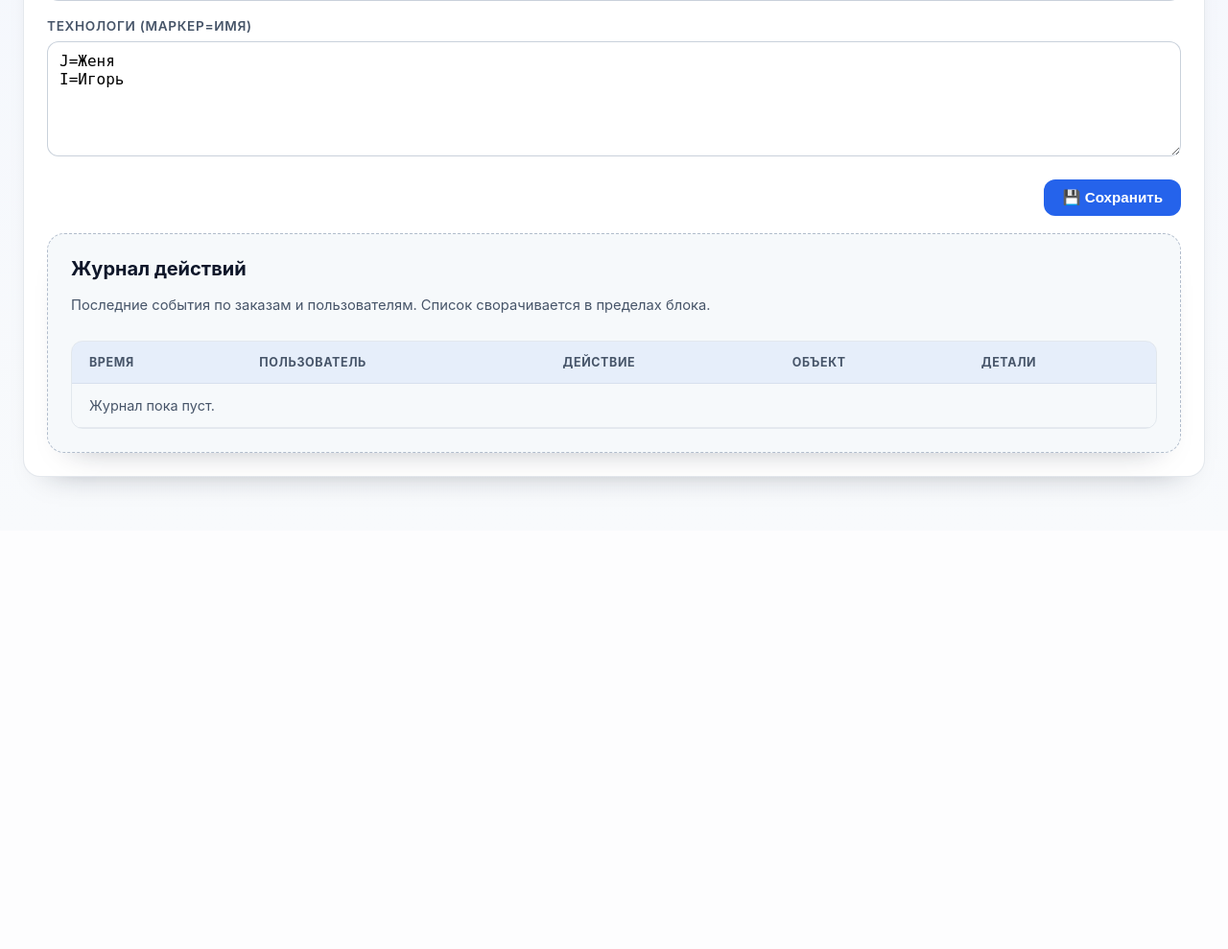
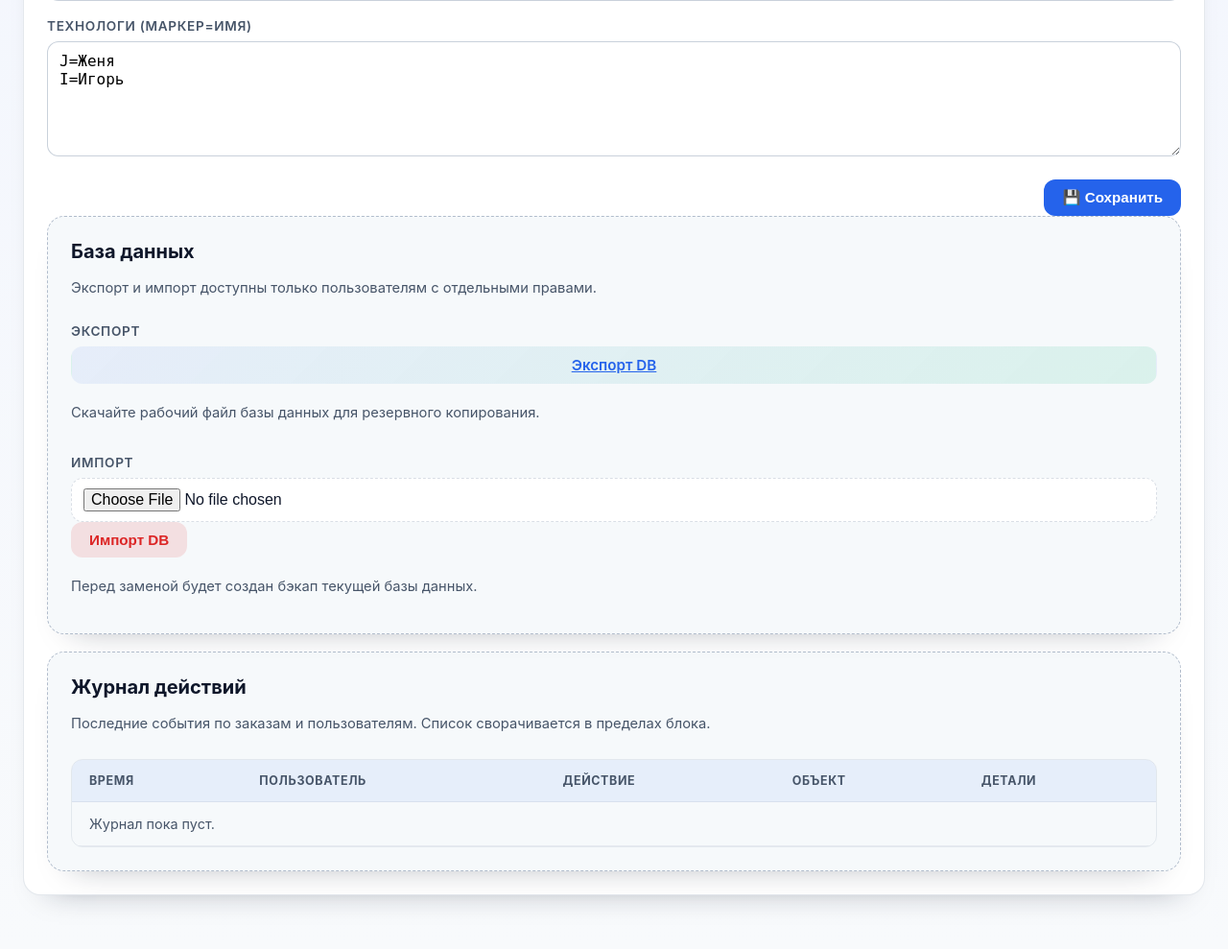
Before and after one commit to evgexa42/Bazis, a Flask app: page /settings in a window 1280 px wide. Shown: the part 1515-2504 px from the top of the page at 96% size. Before the commit the page ends 2029 px from the top, so only its background shows below. Run offline with Flask 3, Linux system fonts and the light colour scheme; the visitor is signed in with stand-in values (Sample User, id 1); parts of the project's set-up code (start-up, migrations or seed data) failed here and were passed over; some libraries are stand-ins or nearby versions.

Commit message:
Style DB settings and import modal

```diff
--- a/app/dal/permissions.py
+++ b/app/dal/permissions.py
@@ -21,6 +21,8 @@ PERMISSION_FIELDS: Iterable[str] = (
     "can_access_search",
     "can_manage_users",
     "can_edit_paths",
+    "can_export_db",
+    "can_import_db",
     "can_toggle_order_options",
     "can_confirm_orders",
     "can_view_priced",
@@ -44,6 +46,8 @@ def _enforce_admin_baseline(role: str, perms: Dict[str, int]) -> Dict[str, int]:
     ensured = dict(perms)
     ensured["can_access_settings"] = 1
     ensured["can_manage_users"] = 1
+    ensured["can_export_db"] = 1
+    ensured["can_import_db"] = 1
     ensured["can_confirm_orders"] = 1
     ensured["can_view_priced"] = 1
     ensured["can_view_priced_panel"] = 1
--- a/app/routes/settings.py
+++ b/app/routes/settings.py
@@ -1,16 +1,20 @@
 
 import logging
+import os
+import shutil
 import time
 from copy import deepcopy
 
 from flask import (
     Blueprint,
+    abort,
     g,
     jsonify,
     redirect,
     render_template,
     request,
     session,
+    send_file,
     url_for,
 )
 
@@ -24,7 +28,7 @@ from app.config import (
     apply_config,
     save_config,
 )
-from app.dal.db import DEFAULT_ROLE_PERMISSIONS
+from app.dal.db import DEFAULT_ROLE_PERMISSIONS, DB_PATH, engine, init_db
 from app.dal.permissions import (
     PERMISSION_FIELDS,
     create_role,
@@ -448,11 +452,79 @@ def update_role_permissions():
     updates.setdefault("admin", {})
     updates["admin"]["can_access_settings"] = 1
     updates["admin"]["can_manage_users"] = 1
+    updates["admin"]["can_export_db"] = 1
+    updates["admin"]["can_import_db"] = 1
 
     save_role_permissions(updates)
     logger.info("[settings] Права ролей обновлены пользователем %s", session.get("user"))
     session["settings_status"] = "Права ролей обновлены."
 
+    return redirect(url_for("settings.settings_page"))
+
+
+@settings_bp.route("/settings/db/export", methods=["GET"])
+@login_required
+@permissions_required("can_export_db")
+def export_db():
+    if not os.path.exists(DB_PATH):
+        abort(404)
+    timestamp = time.strftime("%Y%m%d-%H%M%S")
+    download_name = f"database-{timestamp}.db"
+    return send_file(DB_PATH, as_attachment=True, download_name=download_name)
+
+
+@settings_bp.route("/settings/db/import", methods=["POST"])
+@login_required
+@permissions_required("can_import_db")
+def import_db():
+    uploaded = request.files.get("db_file")
+    if not uploaded or not uploaded.filename:
+        session["settings_errors"] = ["Выберите файл базы данных для импорта."]
+        return redirect(url_for("settings.settings_page"))
+
+    base_dir = os.path.dirname(DB_PATH)
+    timestamp = time.strftime("%Y%m%d-%H%M%S")
+    temp_path = os.path.join(base_dir, f".import-{timestamp}.db")
+    backup_path = os.path.join(base_dir, f"database.backup-{timestamp}.db")
+    backup_created = False
+
+    try:
+        uploaded.save(temp_path)
+        if os.path.getsize(temp_path) <= 0:
+            raise ValueError("Файл базы данных пуст.")
+
+        if os.path.exists(DB_PATH):
+            shutil.copy2(DB_PATH, backup_path)
+            backup_created = True
+
+        engine.dispose()
+        os.replace(temp_path, DB_PATH)
+        init_db()
+    except Exception as exc:
+        logger.error("[settings] Ошибка импорта базы данных: %s", exc)
+        if os.path.exists(temp_path):
+            try:
+                os.remove(temp_path)
+            except OSError:
+                logger.warning("[settings] Не удалось удалить временный файл импорта.")
+        if backup_created:
+            try:
+                shutil.copy2(backup_path, DB_PATH)
+                init_db()
+            except Exception as restore_exc:
+                logger.error("[settings] Ошибка восстановления базы из бэкапа: %s", restore_exc)
+        session["settings_errors"] = [f"Не удалось импортировать базу данных: {exc}"]
+        return redirect(url_for("settings.settings_page"))
+
+    backup_label = os.path.basename(backup_path) if backup_created else "не создавался"
+    session["settings_status"] = f"База данных импортирована. Бэкап: {backup_label}."
+    log_order_event(
+        "db_import",
+        order_name="database",
+        old_value=backup_label,
+        new_value=os.path.basename(DB_PATH),
+        user=session.get("user"),
+    )
     return redirect(url_for("settings.settings_page"))
 
 
--- a/app/static/script.js
+++ b/app/static/script.js
@@ -860,6 +860,8 @@ const SettingsPage = (() => {
     if (activeTab) {
       activateTab(activeTab, tabs, panels, false);
     }
+
+    initDbImport();
   }
 
   function activateTab(tab, tabs, panels, manageMetrics = true) {
@@ -882,6 +884,59 @@ const SettingsPage = (() => {
     if (metricsTimer) return;
     metricsTimer = setInterval(loadMetrics, 5000);
     loadMetrics();
+  }
+
+  function initDbImport() {
+    const form = document.querySelector('[data-db-import-form]');
+    const modal = document.querySelector('[data-db-import-modal]');
+    if (!form || !modal) return;
+
+    const fileInput = form.querySelector('input[type="file"]');
+    const confirmCheck = modal.querySelector('[data-db-import-confirm-check]');
+    const confirmBtn = modal.querySelector('[data-db-import-confirm]');
+    const cancelBtn = modal.querySelector('[data-db-import-cancel]');
+
+    function setConfirmState() {
+      if (!confirmBtn) return;
+      const allowed = !!confirmCheck?.checked;
+      confirmBtn.disabled = !allowed;
+    }
+
+    function openModal() {
+      if (confirmCheck) confirmCheck.checked = false;
+      setConfirmState();
+      modal.classList.add('is-visible');
+    }
+
+    function closeModal() {
+      modal.classList.remove('is-visible');
+    }
+
+    form.addEventListener('submit', event => {
+      if (!fileInput?.files?.length) {
+        alert('Выберите файл базы данных для импорта.');
+        event.preventDefault();
+        return;
+      }
+      event.preventDefault();
+      openModal();
+    });
+
+    confirmCheck?.addEventListener('change', setConfirmState);
+
+    confirmBtn?.addEventListener('click', () => {
+      if (confirmBtn.disabled) return;
+      closeModal();
+      form.submit();
+    });
+
+    cancelBtn?.addEventListener('click', closeModal);
+
+    modal.addEventListener('click', event => {
+      if (event.target === modal) {
+        closeModal();
+      }
+    });
   }
 
   function stopMetricsPolling() {
--- a/app/static/style.css
+++ b/app/static/style.css
@@ -2147,6 +2147,46 @@ code {
   justify-content: flex-end;
 }
 
+.db-settings-card .settings-field {
+  display: grid;
+  gap: 8px;
+}
+
+.db-settings-card .settings-actions {
+  justify-content: flex-start;
+}
+
+.db-settings-card input[type="file"].input {
+  border: 1px dashed var(--border);
+  background: var(--surface);
+  padding: 10px 12px;
+}
+
+.db-settings-card .btn {
+  align-self: flex-start;
+}
+
+.db-import-overlay .confirm-modal {
+  max-width: 520px;
+}
+
+.db-import-overlay .confirm-message {
+  color: var(--text-muted);
+  font-size: 0.95rem;
+}
+
+.db-import-overlay .checkbox-row {
+  margin: 12px 0;
+  padding: 12px;
+  border-radius: 12px;
+  border: 1px solid var(--border);
+  background: var(--surface-muted);
+}
+
+.db-import-overlay .confirm-actions {
+  margin-top: 8px;
+}
+
 .btn--ghost.btn--disabled {
   opacity: 0.5;
   pointer-events: none;
--- a/app/templates/settings.html
+++ b/app/templates/settings.html
@@ -174,6 +174,57 @@ data-managers='{{ config_managers | tojson }}'
         <button type="submit" class="btn btn--primary">💾 Сохранить</button>
       </div>
     </form>
+
+    {% if role_perms.can_export_db or role_perms.can_import_db %}
+    <section class="card card--subtle db-settings-card" aria-labelledby="db-settings-title">
+      <div class="card-header-between">
+        <div>
+          <h2 id="db-settings-title" class="section-title">База данных</h2>
+          <p class="hint">Экспорт и импорт доступны только пользователям с отдельными правами.</p>
+        </div>
+      </div>
+      <div class="settings-grid">
+        {% if role_perms.can_export_db %}
+        <div class="settings-field settings-field--wide">
+          <label class="field-label">Экспорт</label>
+          <a href="{{ url_for('settings.export_db') }}" class="btn btn--secondary">Экспорт DB</a>
+          <p class="hint">Скачайте рабочий файл базы данных для резервного копирования.</p>
+        </div>
+        {% endif %}
+        {% if role_perms.can_import_db %}
+        <div class="settings-field settings-field--wide">
+          <label class="field-label" for="db_import_file">Импорт</label>
+          <form action="{{ url_for('settings.import_db') }}" method="POST" enctype="multipart/form-data" data-db-import-form>
+            <input type="hidden" name="csrf_token" value="{{ csrf_token() }}">
+            <input type="file" id="db_import_file" name="db_file" class="input" accept=".db,.sqlite,.sqlite3,application/x-sqlite3" required>
+            <div class="settings-actions">
+              <button type="submit" class="btn btn--danger">Импорт DB</button>
+            </div>
+          </form>
+          <p class="hint">Перед заменой будет создан бэкап текущей базы данных.</p>
+        </div>
+        {% endif %}
+      </div>
+    </section>
+
+    <div class="confirm-overlay db-import-overlay" data-db-import-modal>
+      <div class="confirm-modal" role="dialog" aria-modal="true" aria-labelledby="db-import-title">
+        <h3 id="db-import-title" class="section-subtitle">Подтверждение импорта</h3>
+        <p class="confirm-message">Импорт заменит текущую базу данных. Бэкап будет создан автоматически.</p>
+        <label class="checkbox-row">
+          <input type="checkbox" data-db-import-confirm-check>
+          <div class="checkbox-row__content">
+            <span class="checkbox-row__label">Понимаю последствия</span>
+            <span class="checkbox-row__desc">Данные будут заменены, откат возможен только из бэкапа.</span>
+          </div>
+        </label>
+        <div class="confirm-actions">
+          <button type="button" class="btn btn--danger" data-db-import-confirm disabled>Импортировать</button>
+          <button type="button" class="btn btn--ghost" data-db-import-cancel>Отмена</button>
+        </div>
+      </div>
+    </div>
+    {% endif %}
 
     <section class="card card--subtle audit-card" aria-labelledby="audit-log-title">
       <div class="card-header-between">
@@ -430,6 +481,13 @@ data-managers='{{ config_managers | tojson }}'
       ]
     ),
     (
+      'База данных',
+      [
+        ('can_export_db', 'Может экспортировать базу данных', 'Скачивание файла базы данных для резервного копирования.'),
+        ('can_import_db', 'Может импортировать базу данных', 'Загрузка файла базы данных с обязательным подтверждением.'),
+      ]
+    ),
+    (
       'Операции с заказами',
       [
         ('can_toggle_order_options', 'Может менять настройки мониторинга заказов', 'Доступ к системным настройкам мониторинга.'),
```
Also changed, not shown: app/dal/db.py (+14 -0 lines).
